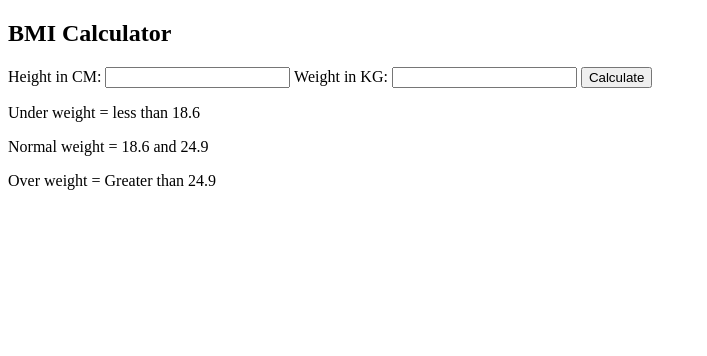
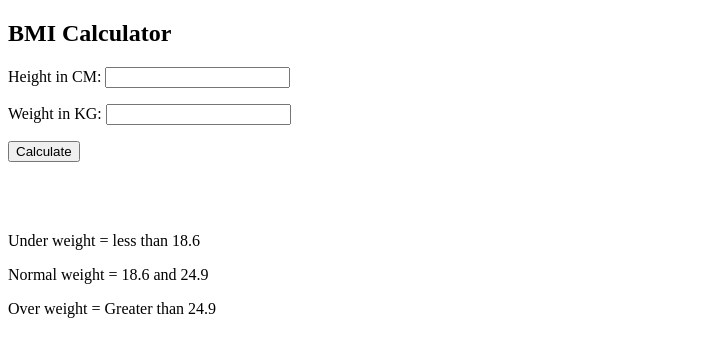
Before and after one commit to nidss1996/js_Learning, a plain HTML site: page 06_BMI.Calculator/Index.html in a window 1280 px wide. Shown: the whole page, without its empty margins (0-707 px from the left). Drawn offline with Linux system fonts and the light colour scheme.

Commit message:
final touch

```diff
--- a/06_BMI.Calculator/Index.html
+++ b/06_BMI.Calculator/Index.html
@@ -9,13 +9,13 @@
 
     <h2> BMI Calculator </h2>
     <form>
-        <label for="height">Height in CM:</label>
-        <input type="text" id="height" name="height">
-        <label for="weight">Weight in KG:</label>
-        <input type="text" id="weight" name="weight">
+        <p><label for="height">Height in CM:</label>
+        <input type="text" id="height" name="height"></p>
+        <p><label for="weight">Weight in KG:</label>
+        <input type="text" id="weight" name="weight"></p>
         <!--<input type="submit" value="Submit"> -->
-        <button>Calculate</button>
-        <div id="result"></div>
+        <button>Calculate</button><br><br>
+        <div id="result"></div><br><br>
         <div id="weight-guide">
             <p>Under weight = less than 18.6</p>
             <p>Normal weight = 18.6 and 24.9</p>
```
